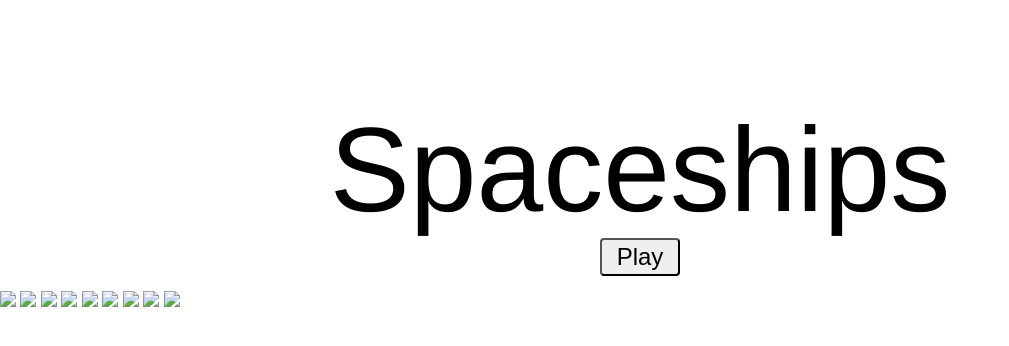
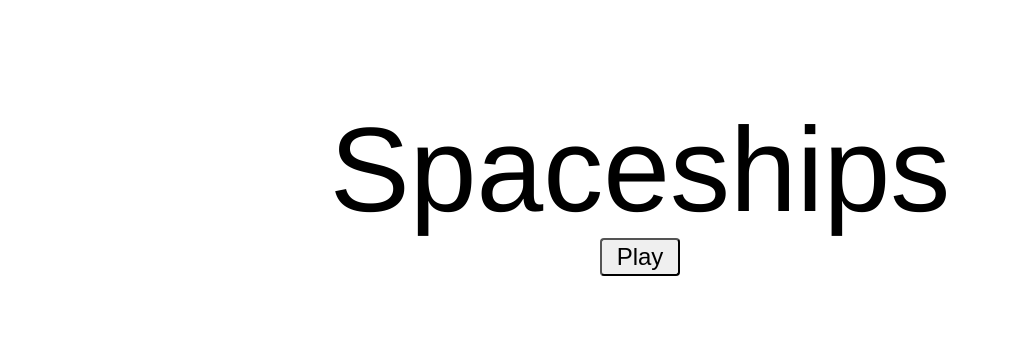
Before and after one commit to dlareau/spaceships, a plain HTML site: page index.html in a window 1280 px wide. Shown: the whole page, without its empty margins (0-1009 px from the left). Drawn offline with Linux system fonts and the light colour scheme.

Commit message:
fixing previous commit

```diff
--- a/index.html
+++ b/index.html
@@ -17,15 +17,15 @@
 
     <!-- Images taken from http://findicons.com/pack/1266/baby_spaceships -->
     <!-- All credit to Talos Tsui -->
-    <img src="s1.png" id="s1">
-    <img src="s2.png" id="s2">
-    <img src="s3.png" id="s3">
-    <img src="s4.png" id="s4">
-    <img src="s5.png" id="s5">
-    <img src="s6.png" id="s6">
-    <img src="s7.png" id="s7">
-    <img src="s8.png" id="s8">
-    <img src="s9.png" id="s9">
+    <img src="img/s1.png" id="s1">
+    <img src="img/s2.png" id="s2">
+    <img src="img/s3.png" id="s3">
+    <img src="img/s4.png" id="s4">
+    <img src="img/s5.png" id="s5">
+    <img src="img/s6.png" id="s6">
+    <img src="img/s7.png" id="s7">
+    <img src="img/s8.png" id="s8">
+    <img src="img/s9.png" id="s9">
 
   </body>
 </html>
--- a/js/spaceship.js
+++ b/js/spaceship.js
@@ -16,6 +16,8 @@ define(function(require) {
 
         // temporary raster of Spaceship
         var raster = new Raster('s1');
+        raster.position = view.center;
+        raster.rotate(-90);
 
         this.addChild(raster);
         this.position = position;
--- a/style.css
+++ b/style.css
@@ -18,6 +18,10 @@ canvas {
     text-align: center;
 }
 
+img {
+    display: none;
+}
+
 h1 {
     font-weight: lighter;
     font-size: 120px;
```
